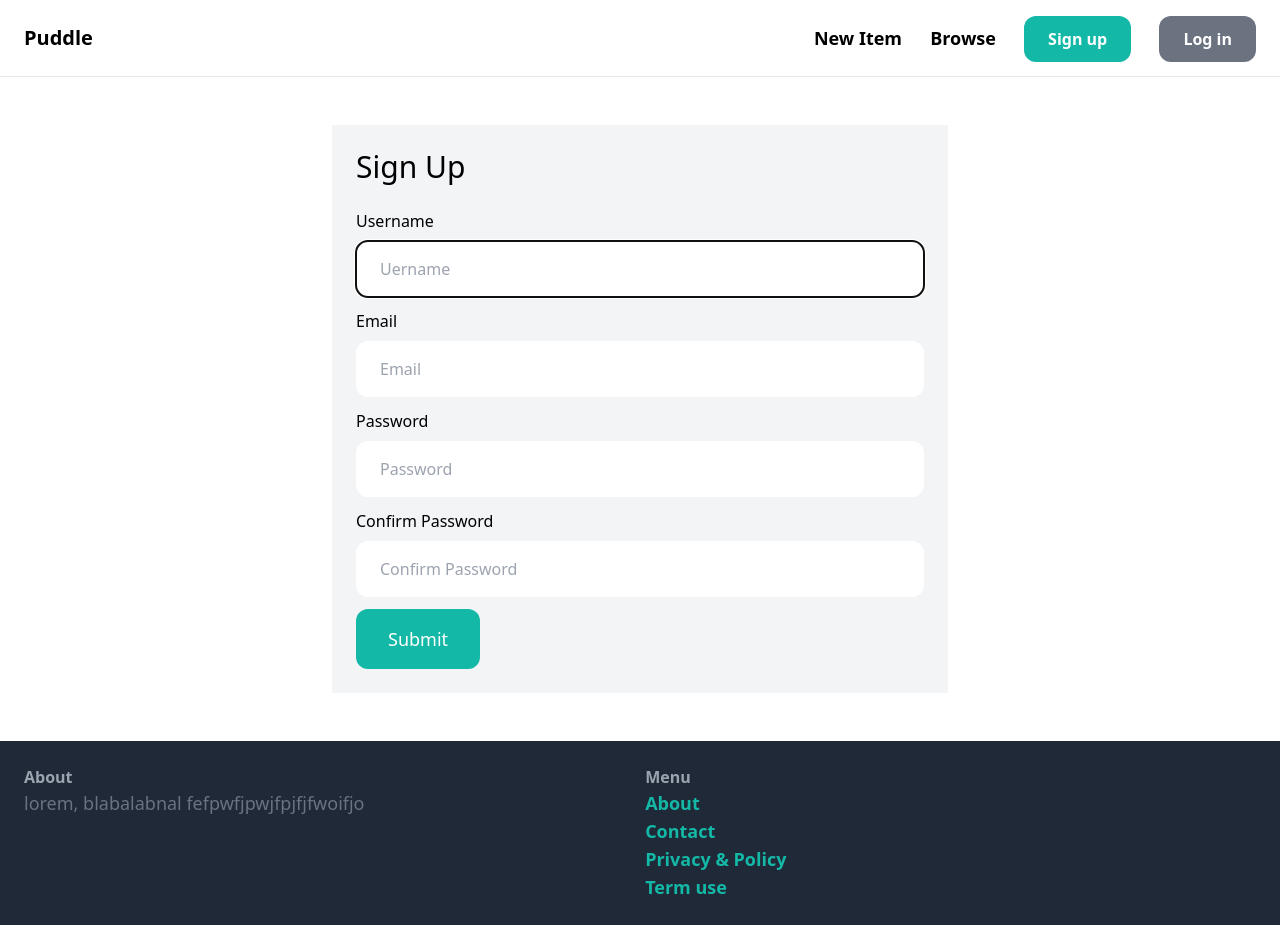
After one commit to rahulrameshm0/market-place, a Django app: page /signup/ in a window 1280 px wide. The commit adds this page. Run offline with Django 5.2, Linux system fonts and the light colour scheme; some libraries are stand-ins or nearby versions.

Commit message:
implimented login and signup form

```diff
--- /dev/null
+++ b/core/forms.py
@@ -0,0 +1,39 @@
+from django import forms
+
+from django.contrib.auth.forms import UserCreationForm,AuthenticationForm
+from django.contrib.auth.models import User
+
+
+class LoginForm(AuthenticationForm):
+    username = forms.CharField(widget=forms.TextInput(attrs={
+        'placeholder':'Username',
+        'class':'w-full py-4 px-6 rounded-xl'
+    }))
+
+    password = forms.CharField(widget=forms.PasswordInput(attrs={
+        'placeholder':'YourPassword',
+        'class':'w-full py-4 px-6 rounded-xl'
+    }))
+
+
+class SignupForm(UserCreationForm):
+    class Meta:
+        model = User
+        fields = ('username','email','password1','password2')
+
+    username = forms.CharField(widget=forms.TextInput(attrs={
+        'placeholder':'Uername',
+        'class':'w-full py-4 px-6 rounded-xl'
+    }))
+    email = forms.CharField(widget=forms.TextInput(attrs={
+        'placeholder':'Email',
+        'class':'w-full py-4 px-6 rounded-xl'
+    }))
+    password1 = forms.CharField(widget=forms.PasswordInput(attrs={
+        'placeholder':'Password',
+        'class':'w-full py-4 px-6 rounded-xl'
+    }))
+    password2 = forms.CharField(widget=forms.PasswordInput(attrs={
+        'placeholder':'Confirm Password',
+        'class':'w-full py-4 px-6 rounded-xl'
+    }))
--- /dev/null
+++ b/core/urls.py
@@ -0,0 +1,13 @@
+from django.urls import path
+from django.contrib.auth import views as auth_views
+from . import views
+from . forms import LoginForm
+app_name = 'core'
+
+urlpatterns = [
+    path('',views.index, name='index'),
+    path('contact/', views.contact, name='contact'),
+    path('signup/', views.signup, name='signup'),
+    path('login/', auth_views.LoginView.as_view(template_name='core/login.html', authentication_form=LoginForm), name='login'),
+
+]
--- a/core/views.py
+++ b/core/views.py
@@ -1,6 +1,7 @@
-from django.shortcuts import render
+from django.shortcuts import render,redirect
 from item.models import Category, Item
-# Create your views here.
+from.forms import SignupForm
+
 def index(request):
     items = Item.objects.filter(is_sold=False)[0:6]
     catagories = Category.objects.all()
@@ -8,3 +9,14 @@ def index(request):
 
 def contact(request):
     return render(request, 'core/contact.html')
+
+def signup(request):
+    if request.method == 'POST':
+        form = SignupForm(request.POST)
+        if form.is_valid():
+            form.save()
+            return redirect('/login/')
+    else:
+        form = SignupForm()
+
+    return render(request, 'core/signup.html', {'form':form})
--- a/item/views.py
+++ b/item/views.py
@@ -1,6 +1,5 @@
 from django.shortcuts import render, redirect, get_object_or_404
 from . models import Item
-
 def detail(request, pk):
     item = get_object_or_404(Item, pk=pk)
     related_items = Item.objects.filter(category=item.category, is_sold=False).exclude(pk=pk)[0:3]
--- a/puddle/settings.py
+++ b/puddle/settings.py
@@ -26,6 +26,10 @@ SECRET_KEY = 'django-insecure-g8(iaek_0i&h^@jwzj$7q1!$cr&hs=w@$nivuu4j_&mgb^m*r2
 DEBUG = True
 
 ALLOWED_HOSTS = []
+
+LOGIN_URL = '/login/'
+LOGIN_REDIRECT_URL = '/'
+LOGOUT_REDIRECT_URL = '/'
 
 
 # Application definition
--- a/puddle/urls.py
+++ b/puddle/urls.py
@@ -7,6 +7,5 @@ from core.views import index, contact
 urlpatterns = [
     path('admin/', admin.site.urls),
     path('items/', include('item.urls')),
-    path('', index, name='index'),
-    path('contact/', contact, name='contact')
+    path('', include('core.urls')),
 ] + static(settings.MEDIA_URL, document_root=settings.MEDIA_ROOT)
--- a/templates/core/base.html
+++ b/templates/core/base.html
@@ -14,8 +14,13 @@
             <a href="#" class="text-lg font-semibold hover:text-gray-500">New Item</a>
             <a href="#" class="text-lg font-semibold hover:text-gray-500">Browse</a>
 
-            <a href="#" class="px-6 py-3 font-semibold bg-teal-500 text-white rounded-xl hover:bg-teal-700 ">Sign up</a>
-            <a href="#" class="px-6 py-3 font-semibold bg-gray-500 text-white rounded-xl hover:bg-gray-700 ">Log in</a>
+            {% if request.user.is_authenticated %}
+            <a href="#" class="px-6 py-3 font-semibold bg-teal-500 text-white rounded-xl hover:bg-teal-700 ">Inbox</a>
+            <a href="#" class="px-6 py-3 font-semibold bg-gray-500 text-white rounded-xl hover:bg-gray-700 ">Dashboard</a>
+            {% else %}
+                <a href="{% url "core:signup" %}" class="px-6 py-3 font-semibold bg-teal-500 text-white rounded-xl hover:bg-teal-700 ">Sign up</a>
+                <a href="{% url "core:login" %}" class="px-6 py-3 font-semibold bg-gray-500 text-white rounded-xl hover:bg-gray-700 ">Log in</a>
+            {% endif %}
         </div>
     </nav>
     <div class="px-6 py-6">
@@ -33,7 +38,7 @@
 
         <ul class="mb-h font-semibold text-gray-500">
             <li><a href="#" class="text-lg text-teal-500 hover:text-teal-700">About</a></li>
-            <li><a href="{% url 'contact' %}" class="text-lg text-teal-500 hover:text-teal-700">Contact</a></li>
+            <li><a href="{% url 'core:contact' %}" class="text-lg text-teal-500 hover:text-teal-700">Contact</a></li>
             <li><a href="#" class="text-lg text-teal-500 hover:text-teal-700">Privacy & Policy</a></li>
             <li><a href="#" class="text-lg text-teal-500 hover:text-teal-700">Term use</a></li>
         </ul>
--- a/templates/core/index.html
+++ b/templates/core/index.html
@@ -5,7 +5,7 @@
 <div class="mt-6 px-6 py-12 bg-gray-100 rounded-xl">
     <h2 class="mb-12 text-2xl text-center">Newest Items</h2>
 
-    <div class="grid grid-cols- gap-3">
+    <div class="grid grid-cols-3 gap-3">
         {% for item in items %}
             <div>
                 <a href="{% url "item:detail" item.id %}">
--- /dev/null
+++ b/templates/core/signup.html
@@ -0,0 +1,39 @@
+{% extends "core/base.html" %}
+{% block title %}Sign up{% endblock %}
+
+{% block content %}
+    <div class="w-1/2 my-6 mx-auto p-6 bg-gray-100 round-xl">
+    <h1 class="mb-6 text-3xl">Sign Up</h1>
+    <form action="" method="POST">
+        {% csrf_token %}
+        <!-- {% comment %} {{form.as_p}} {% endcomment %} -->
+
+
+        <div class="mb-3">
+            <label for="" class="inline-block mb-2">Username</label><br>
+            {{form.username}}
+        </div>
+        <div class="mb-3">
+            <label for="" class="inline-block mb-2">Email</label><br>
+            {{form.email}}
+        </div>
+        <div class="mb-3">
+            <label for="" class="inline-block mb-2">Password</label><br>
+            {{form.password1}}
+        </div>
+        <div class="mb-3">
+            <label for="" class="inline-block mb-2">Confirm Password</label><br>
+            {{form.password2}}
+        </div>
+        {% if form.errors or form.non_field_errors %}
+          <div class="mb-3 p-6 bg-red-100 rounded-xl">
+            {% for field in form %}
+              {{field.errors}}
+            {% endfor %}
+            {{form.non_field_errors}}
+          </div>
+        {% endif %}
+          <button type="submit" class="py-4 px-8 text-lg bg-teal-500 hove:bg-teal-700 rounded-xl text-white" >Submit</button>
+    </form>
+    </div>
+{% endblock content %}
```
Also changed, not shown: templates/core/login.html (added, +33 -0 lines), db.sqlite3.
